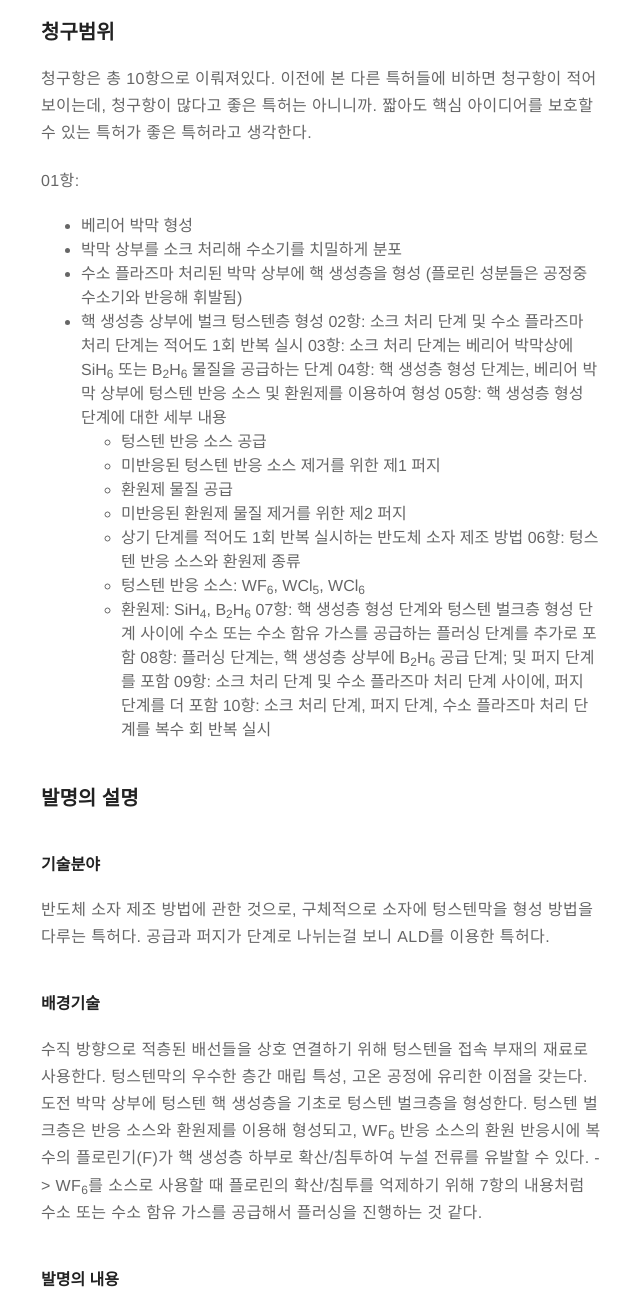
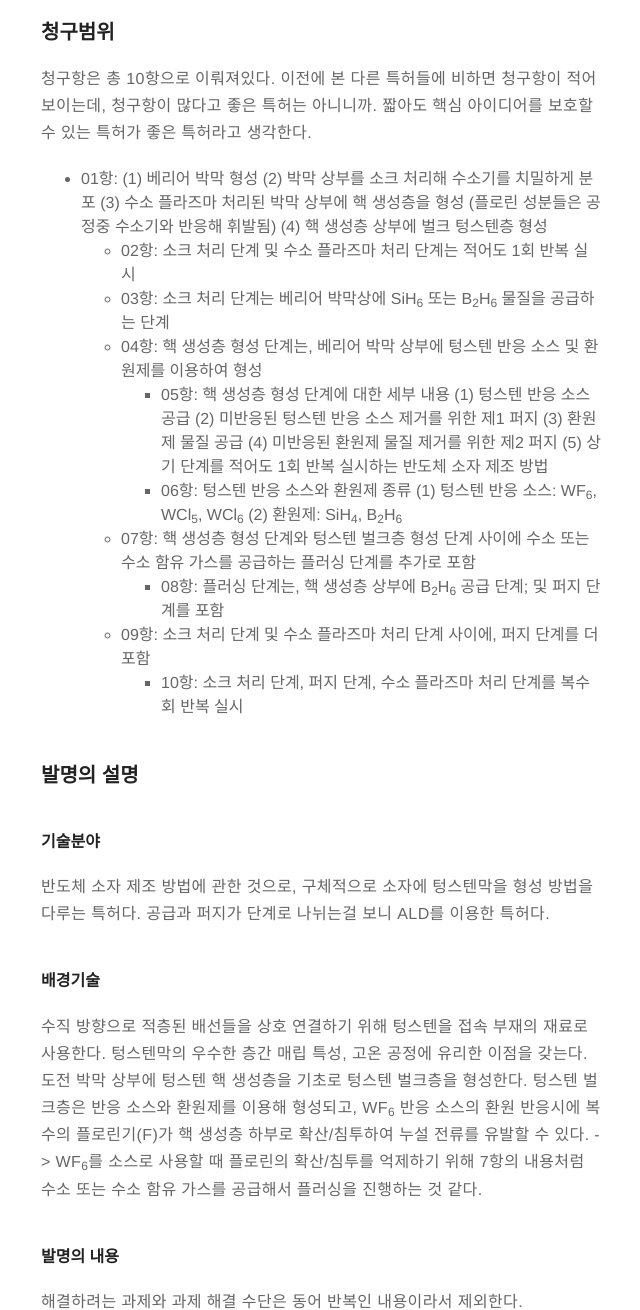
Before and after one commit to hsj00/hsj00.github.io, a Jekyll site: the page built from _posts/2020-10-23-IPS-patent-review.md, in a window 1280 px wide and 1400 px high, scrolled down 1998 px, cut to the strip 90-1400 px from the top of the window. Shown: the whole strip, without its empty margins (319-959 px from the left). Built offline with Jekyll 4.4.1, drawn with Linux system fonts in a browser that asks for light colours; comment, search, counter and statistics services are not loaded.

Commit message:
Update 2020-10-23-IPS-patent-review.md
revision patent claims tree

```diff
--- a/_posts/2020-10-23-IPS-patent-review.md
+++ b/_posts/2020-10-23-IPS-patent-review.md
@@ -78,27 +78,27 @@ use_math: false
 ### 청구범위
 청구항은 총 10항으로 이뤄져있다. 이전에 본 다른 특허들에 비하면 청구항이 적어보이는데, 청구항이 많다고 좋은 특허는 아니니까. 짧아도 핵심 아이디어를 보호할 수 있는 특허가 좋은 특허라고 생각한다.
 
-01항:
-- 베리어 박막 형성
-- 박막 상부를 소크 처리해 수소기를 치밀하게 분포
-- 수소 플라즈마 처리된 박막 상부에 핵 생성층을 형성 (플로린 성분들은 공정중 수소기와 반응해 휘발됨)
-- 핵 생성층 상부에 벌크 텅스텐층 형성
-  02항: 소크 처리 단계 및 수소 플라즈마 처리 단계는 적어도 1회 반복 실시
-  03항: 소크 처리 단계는 베리어 박막상에 SiH<sub>6</sub> 또는 B<sub>2</sub>H<sub>6</sub> 물질을 공급하는 단계
-  04항: 핵 생성층 형성 단계는, 베리어 박막 상부에 텅스텐 반응 소스 및 환원제를 이용하여 형성
-    05항: 핵 생성층 형성 단계에 대한 세부 내용
-    - 텅스텐 반응 소스 공급
-    - 미반응된 텅스텐 반응 소스 제거를 위한 제1 퍼지
-    - 환원제 물질 공급
-    - 미반응된 환원제 물질 제거를 위한 제2 퍼지
-    - 상기 단계를 적어도 1회 반복 실시하는 반도체 소자 제조 방법
-    06항: 텅스텐 반응 소스와 환원제 종류
-    - 텅스텐 반응 소스: WF<sub>6</sub>, WCl<sub>5</sub>, WCl<sub>6</sub>
-    - 환원제: SiH<sub>4</sub>, B<sub>2</sub>H<sub>6</sub>
-  07항: 핵 생성층 형성 단계와 텅스텐 벌크층 형성 단계 사이에 수소 또는 수소 함유 가스를 공급하는 플러싱 단계를 추가로 포함
-    08항: 플러싱 단계는, 핵 생성층 상부에 B<sub>2</sub>H<sub>6</sub> 공급 단계; 및 퍼지 단계를 포함
-  09항: 소크 처리 단계 및 수소 플라즈마 처리 단계 사이에, 퍼지 단계를 더 포함
-    10항: 소크 처리 단계, 퍼지 단계, 수소 플라즈마 처리 단계를 복수 회 반복 실시
+- 01항:
+   (1) 베리어 박막 형성
+   (2) 박막 상부를 소크 처리해 수소기를 치밀하게 분포
+   (3) 수소 플라즈마 처리된 박막 상부에 핵 생성층을 형성 (플로린 성분들은 공정중 수소기와 반응해 휘발됨)
+   (4) 핵 생성층 상부에 벌크 텅스텐층 형성
+  - 02항: 소크 처리 단계 및 수소 플라즈마 처리 단계는 적어도 1회 반복 실시
+  - 03항: 소크 처리 단계는 베리어 박막상에 SiH<sub>6</sub> 또는 B<sub>2</sub>H<sub>6</sub> 물질을 공급하는 단계
+  - 04항: 핵 생성층 형성 단계는, 베리어 박막 상부에 텅스텐 반응 소스 및 환원제를 이용하여 형성
+    - 05항: 핵 생성층 형성 단계에 대한 세부 내용
+      (1) 텅스텐 반응 소스 공급
+      (2) 미반응된 텅스텐 반응 소스 제거를 위한 제1 퍼지
+      (3) 환원제 물질 공급
+      (4) 미반응된 환원제 물질 제거를 위한 제2 퍼지
+      (5) 상기 단계를 적어도 1회 반복 실시하는 반도체 소자 제조 방법
+    - 06항: 텅스텐 반응 소스와 환원제 종류
+      (1) 텅스텐 반응 소스: WF<sub>6</sub>, WCl<sub>5</sub>, WCl<sub>6</sub>
+      (2) 환원제: SiH<sub>4</sub>, B<sub>2</sub>H<sub>6</sub>
+  - 07항: 핵 생성층 형성 단계와 텅스텐 벌크층 형성 단계 사이에 수소 또는 수소 함유 가스를 공급하는 플러싱 단계를 추가로 포함
+    - 08항: 플러싱 단계는, 핵 생성층 상부에 B<sub>2</sub>H<sub>6</sub> 공급 단계; 및 퍼지 단계를 포함
+  - 09항: 소크 처리 단계 및 수소 플라즈마 처리 단계 사이에, 퍼지 단계를 더 포함
+    - 10항: 소크 처리 단계, 퍼지 단계, 수소 플라즈마 처리 단계를 복수 회 반복 실시
 
 ### 발명의 설명
 #### 기술분야
```
